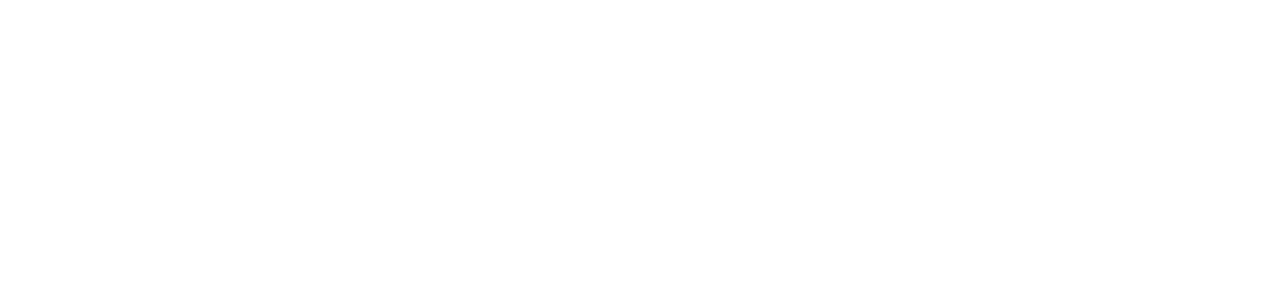
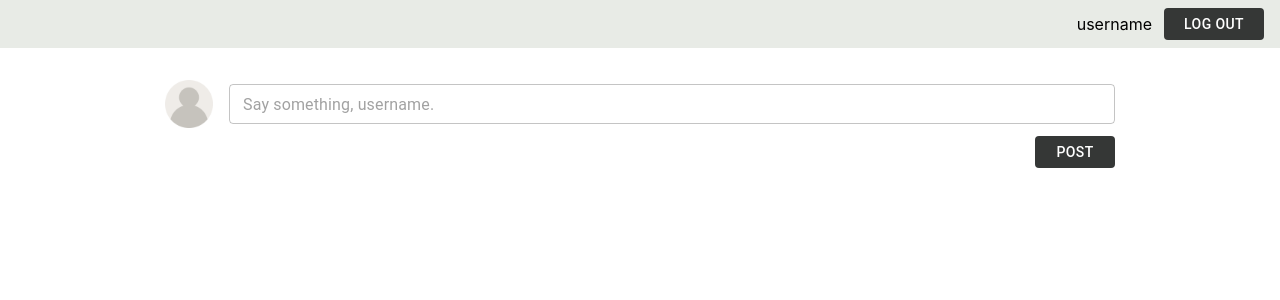
Before and after one commit to flapperz/classbadbad-blog-front, a React (Create React App) app: page /home in a window 1280 px wide. Shown: the top 300 px of the page. Built offline with nearby package versions, Linux system fonts and the light colour scheme.

Commit message:
create Home page and post

```diff
--- a/src/App.js
+++ b/src/App.js
@@ -1,17 +1,34 @@
 import React from "react";
 import { BrowserRouter as Router, Switch, Route, Redirect } from 'react-router-dom';
 
+import { createMuiTheme } from '@material-ui/core/styles';
+import { ThemeProvider } from '@material-ui/core';
+
 import Login from "./pages/Login";
+import Home from "./pages/Home";
+
+const theme = createMuiTheme({
+	palette: {
+		primary: {
+			main: '#353736',
+    },
+    secondary: {
+			main: '#E9EBE6',
+		},
+	},
+});
 
 function App() {
   return (
+    <ThemeProvider theme={theme}>
       <Router>
         <Switch>
           <Route path="/login" exact component={Login} />
-        <Route path="/home"/>
+          <Route path="/home" component={Home} />
           <Redirect to="/login" />
         </Switch>
       </Router>
+    </ThemeProvider>
   );
 }
 
--- /dev/null
+++ b/src/pages/Home.js
@@ -0,0 +1,103 @@
+import React from 'react';
+import { makeStyles } from "@material-ui/core/styles";
+import Button from '@material-ui/core/Button';
+import TextField from '@material-ui/core/TextField';
+
+import UserImg from "../assets/user.png";
+
+const Home = ({ history }) => {
+  const classes = useStyles();
+
+  return (
+    <div>
+      <div className={classes.navBar}>
+        <div style={{ marginRight: 12 }}>username</div>
+        <Button
+          className={classes.logoutButton}
+          variant="contained"
+          color="primary"
+          onClick={() => {
+            history.push("/login")
+          }}
+        >
+          Log out
+        </Button>
+      </div>
+      <div className={classes.container}>
+        <div className={classes.post}>
+          <img
+            className={classes.img}
+            src={UserImg}
+          />
+          <TextField
+            className={classes.textField}
+            placeholder="Say something, username."
+            multiline
+            rowsMax={4}
+            variant="outlined"
+            size="small"
+          />
+        </div>
+        <Button
+          className={classes.postButton}
+          variant="contained"
+          color="primary"
+          onClick={() => {
+            // history.push("/login")
+          }}
+        >
+          Post
+        </Button>
+      </div>
+    </div>
+  );
+};
+
+const useStyles = makeStyles({
+  container: {
+    display: "flex",
+    flex: 1,
+    flexDirection: "column",
+    padding: "32px 165px",
+  },
+  navBar: {
+    display: "flex",
+    justifyContent: "flex-end",
+    alignItems: "center",
+    width: "100vw",
+    height: 48,
+    backgroundColor: "#E8EBE6",
+  },
+  logoutButton: {
+    height: 32,
+    width: 100,
+    color: "white",
+    boxShadow: 'none',
+    marginRight: 16
+  },
+  postButton: {
+    height: 32,
+    width: 80,
+    color: "white",
+    boxShadow: 'none',
+    alignSelf: "flex-end",
+    marginTop: 8
+  },
+  img: {
+    display: "flex",
+    alignSelf: 'flex-start',
+    height: 48,
+    width: 48,
+    marginRight: 16
+  },
+  textField: {
+    width: "100vw",
+  },
+  post: {
+    display: "flex",
+    flexDirection: "row",
+    alignItems: "center",
+  }
+});
+
+export default Home;
--- a/src/pages/Login.js
+++ b/src/pages/Login.js
@@ -1,5 +1,4 @@
 import React from 'react';
-
 import { makeStyles } from "@material-ui/core/styles";
 import InputBase from '@material-ui/core/InputBase';
 import InputAdornment from "@material-ui/core/InputAdornment";
@@ -43,6 +42,8 @@
       </div>
       <Button
         className={classes.button}
+        variant="contained"
+        color="primary"
         onClick={() => {
           history.push("/home")
         }}
@@ -79,7 +80,7 @@
     height: 36,
     width: 120,
     color: "white",
-    background: "linear-gradient( #9399DB 30%, #9399DB 70%)",
+    boxShadow: 'none',
     marginTop: 20
   }
 });
```
Also changed, not shown: src/assets/user.png (added). Lines whose indentation alone changed are shown as unchanged.
